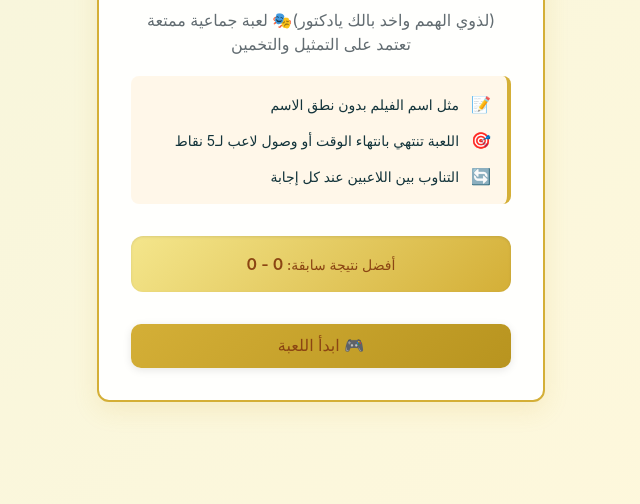
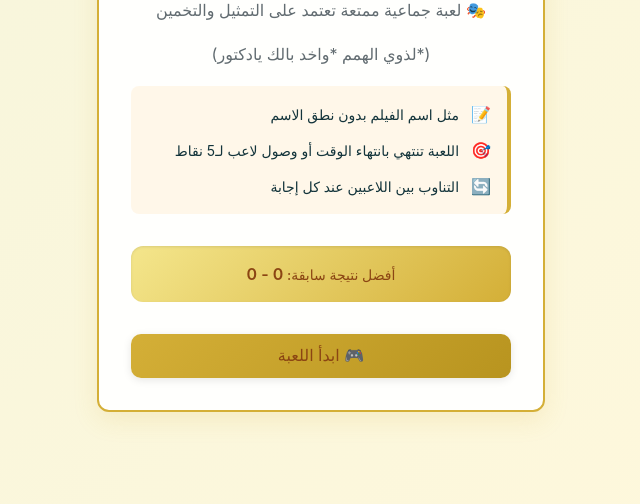
Before and after one commit to jrsllam/my_gamee, a plain HTML site: page index.html in a window 1280 px wide. Shown: the part 296-800 px from the top of the page, without its empty margins (319-959 px from the left). Drawn offline with Linux system fonts and the light colour scheme; a web font is replaced by a local one.

Commit message:
Update index.html

```diff
--- a/index.html
+++ b/index.html
@@ -14,7 +14,8 @@
                 <div class="game-icon">🎬</div>
                 <h1 class="game-title">لعبة الأفلام المصرية</h1>
                 <div class="game-description">
-                    <p>(لذوي الهمم واخد بالك يادكتور)🎭 لعبة جماعية ممتعة تعتمد على التمثيل والتخمين</p>
+                    <p>🎭 لعبة جماعية ممتعة تعتمد على التمثيل والتخمين</p>
+                    <p>(*لذوي الهمم *واخد بالك يادكتور)</p>
                     <div class="instructions">
                         <div class="instruction-item">
                             <span class="icon">📝</span>
```
